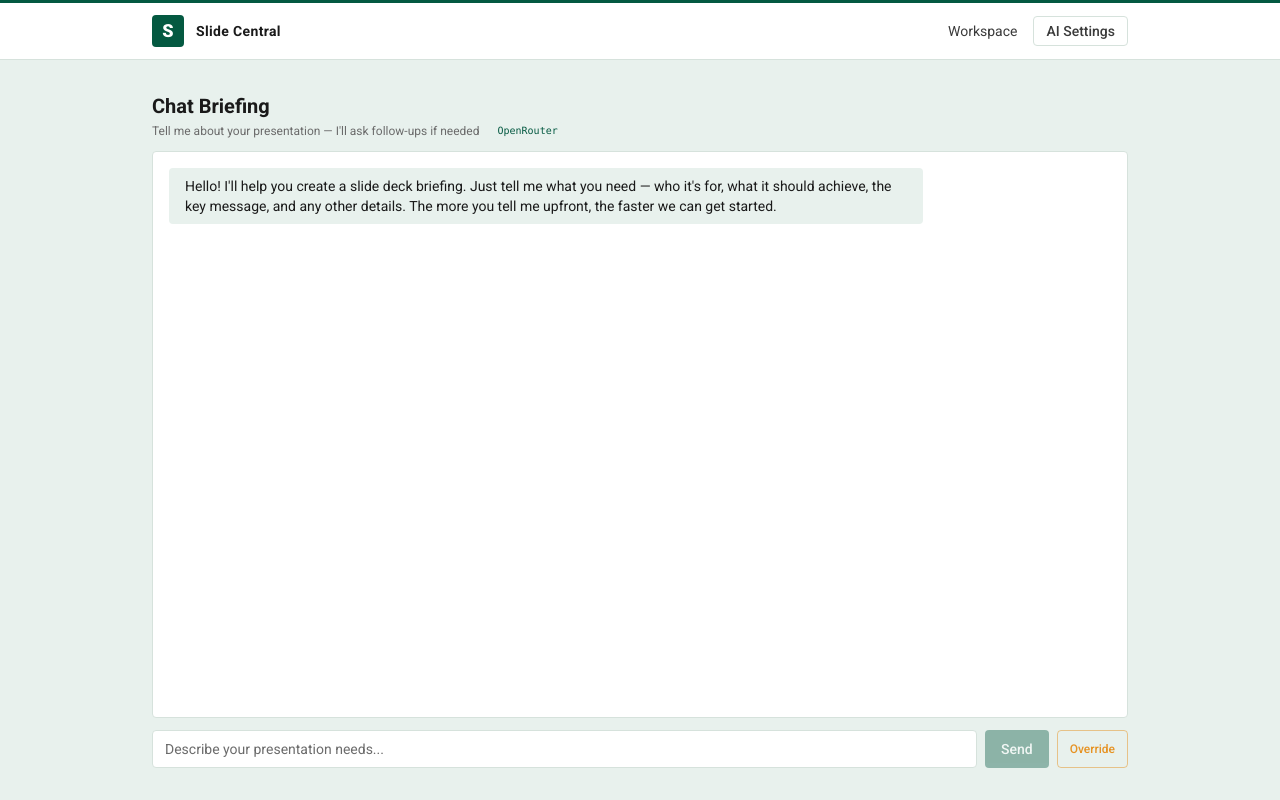
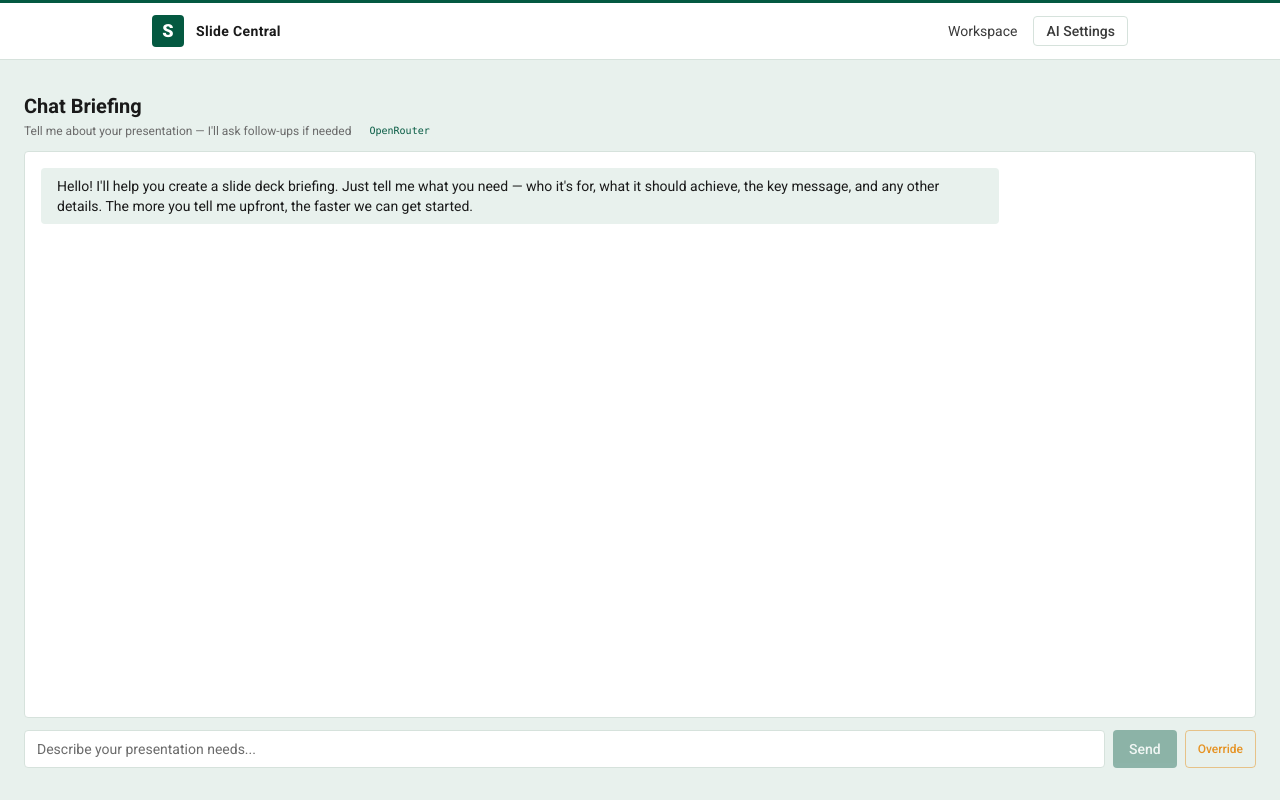
Before and after one commit to lpqtan/slideCentralPrototype, a Next.js app: page /chat-briefing in a window 1280 px wide. Built offline with nearby package versions, Linux system fonts and the light colour scheme.

Commit message:
feat: full-width preview with constrained briefing/outline/settings layouts

```diff
--- /dev/null
+++ b/src/app/briefing/layout.tsx
@@ -0,0 +1,5 @@
+import type { ReactNode } from "react";
+
+export default function BriefingLayout({ children }: { children: ReactNode }) {
+  return <div className="mx-auto w-full max-w-4xl">{children}</div>;
+}
--- a/src/app/layout.tsx
+++ b/src/app/layout.tsx
@@ -56,7 +56,7 @@
           </div>
         </header>
 
-        <main className="mx-auto flex w-full max-w-5xl flex-col overflow-auto px-6 py-8">
+        <main className="mx-auto flex w-full max-w-full flex-col overflow-auto px-6 py-8">
           {children}
         </main>
       </body>
--- /dev/null
+++ b/src/app/outline/layout.tsx
@@ -0,0 +1,5 @@
+import type { ReactNode } from "react";
+
+export default function OutlineLayout({ children }: { children: ReactNode }) {
+  return <div className="mx-auto w-full max-w-5xl">{children}</div>;
+}
--- /dev/null
+++ b/src/app/settings/layout.tsx
@@ -0,0 +1,5 @@
+import type { ReactNode } from "react";
+
+export default function SettingsLayout({ children }: { children: ReactNode }) {
+  return <div className="mx-auto w-full max-w-4xl">{children}</div>;
+}
```
